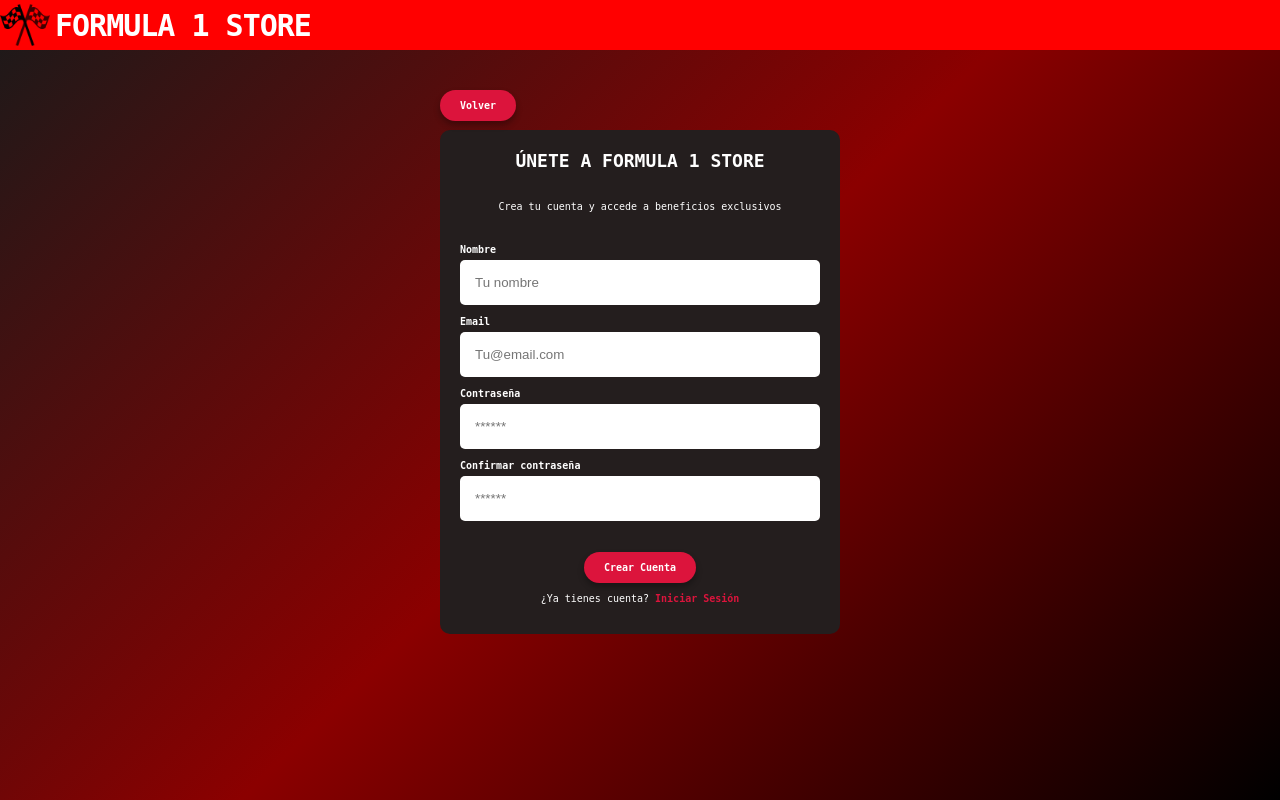
After one commit to fernuncio/TiendaEnLinea, a PHP site: page /registro.html in a window 1280 px wide. The commit adds this page. Run offline with PHP 8.4, Linux system fonts and the light colour scheme.

Commit message:
Se agregaron los formularios de iniciarSesion y registro y se hizo un cambio en style

```diff
--- /dev/null
+++ b/registro.html
@@ -0,0 +1,62 @@
+<!DOCTYPE html>
+<html lang="en">
+<head>
+    <meta charset="UTF-8">
+    <meta name="viewport" content="width=device-width, initial-scale=1.0">
+    <title>Registro</title>
+    <link rel="stylesheet" href="style.css"/>
+</head>
+<body class="body-formulario">
+    <header>
+        <div class="container-hero">
+
+                    <div class="container-logo">
+                        <img src="img/flagle.png" class="logo" alt="Logo Tienda F1">
+                        <h1 class="logo"><a>Formula 1 Store</a></h1>
+                    </div>
+
+            </div>
+
+    </header>
+
+
+    <section>
+         <div class="contenedor-formulario">
+             <a href="index.html" class="btn-volver">Volver</a>
+            <form class="formulario">
+            <fieldset>
+                <legend>ÚNETE A Formula 1 Store</legend>
+                <p class="text-muted-foreground" style="text-align: center;">Crea tu cuenta y accede a beneficios exclusivos</p>
+                <br>
+                <br>
+                <div class="campo">
+                    <label>Nombre </label>
+                    <input class="input-text" type="text" placeholder="Tu nombre">
+                    <br><br>
+                    <label>Email</label>
+                    <input class="input-text" type="email" placeholder="Tu@email.com">
+                    <br><br>
+                    <label>Contraseña</label>
+                    <input class="input-text" type="password" placeholder="******">
+                    <br><br>
+                    <label>Confirmar contraseña</label>
+                    <input class="input-text" type="password" placeholder="******">
+                    <br><br>
+
+                    <!-- Botón Crear Cuenta -->
+                    <div class="contenedor-boton">
+                        <a href="index.html" class="btn-crearCuenta">Crear Cuenta</a>
+                    </div>
+
+                    <!-- Párrafo de iniciar sesión -->
+                    <p class="text-muted-foreground" style="text-align: center;">
+                        ¿Ya tienes cuenta? <a href="iniciarSesion.html">Iniciar Sesión</a>
+                    </p>
+                </div>
+             </fieldset>
+            </form>
+         </div>
+    </section>
+
+</body>
+</html>
--- a/style.css
+++ b/style.css
@@ -595,3 +595,118 @@ html{
 	font-weight: 400;
 	font-size: 1.6rem;
 }
+
+/* Formulario */
+
+.formulario {
+    background-color:#241E1E;
+    width: min(40rem,100%); /* Utiliza el valor mas pequeño */
+    margin: 0 auto;
+    padding: 2rem;
+    border-radius: 1rem;
+}
+
+.formulario fieldset {
+    border:none;
+}
+.contenedor-formulario {
+    position: relative;
+    width: min(40rem, 100%);
+    margin: 80px auto 0 auto; /* Margen superior para dar espacio al botón */
+}
+
+.formulario legend {
+    text-align: center;
+    font-size: 1.8rem;
+    text-transform: uppercase;
+    font-weight: 700;
+    margin-bottom: 2rem;
+    color: #fff;
+}
+
+.campo label {
+    color:#fff;
+    font-weight: bold;
+    margin-bottom: .5rem;
+    display: block;
+}
+.input-text {
+    width: 100%;
+    border: none;
+    padding: 1.5rem;
+    border-radius: .5rem;
+}
+
+p {
+    display: block;
+    margin-block-start: 1em;
+    margin-block-end: 1em;
+    margin-inline-start: 0px;
+    margin-inline-end: 0px;
+    unicode-bidi: isolate;
+    color:#fff
+}
+
+.text-muted-foreground {
+    color: #fff;
+}
+.text-muted-foreground a {
+    color: #DC143C;
+    text-decoration: none;
+    font-weight: bold;
+}
+
+.text-muted-foreground a:hover {
+    color: #ff0000;
+    text-decoration: underline;
+}
+
+.body-formulario {
+
+   background: linear-gradient(135deg, #1a1a1a 0%, #8B0000 50%, #000000 100%);
+    margin: 0;
+    padding: 0;
+    min-height: 100vh;
+}
+
+.btn-volver {
+    position: absolute;
+    top: -40px;
+    left: 0;
+    background-color: #DC143C;
+    color: white;
+    padding: 10px 20px;
+    border-radius: 25px;
+    text-decoration: none;
+    font-weight: bold;
+    box-shadow: 0 4px 6px rgba(0,0,0,0.3);
+    transition: all 0.3s;
+}
+
+.btn-volver:hover {
+    background-color: #ff0000;
+    transform: scale(1.05);
+}
+
+
+.contenedor-boton {
+    margin-top: 2rem;
+    text-align: center;
+}
+
+.btn-crearCuenta {
+    background-color: #DC143C;
+    color: white;
+    padding: 10px 20px;
+    border-radius: 25px;
+    text-decoration: none;
+    font-weight: bold;
+    box-shadow: 0 4px 6px rgba(0,0,0,0.3);
+    transition: all 0.3s;
+    display: inline-block;
+}
+
+.btn-crearCuenta:hover {
+    background-color: #ff0000;
+    transform: scale(1.05);
+}
```
Also changed, not shown: iniciarSesion.html (added, +58 -0 lines).
